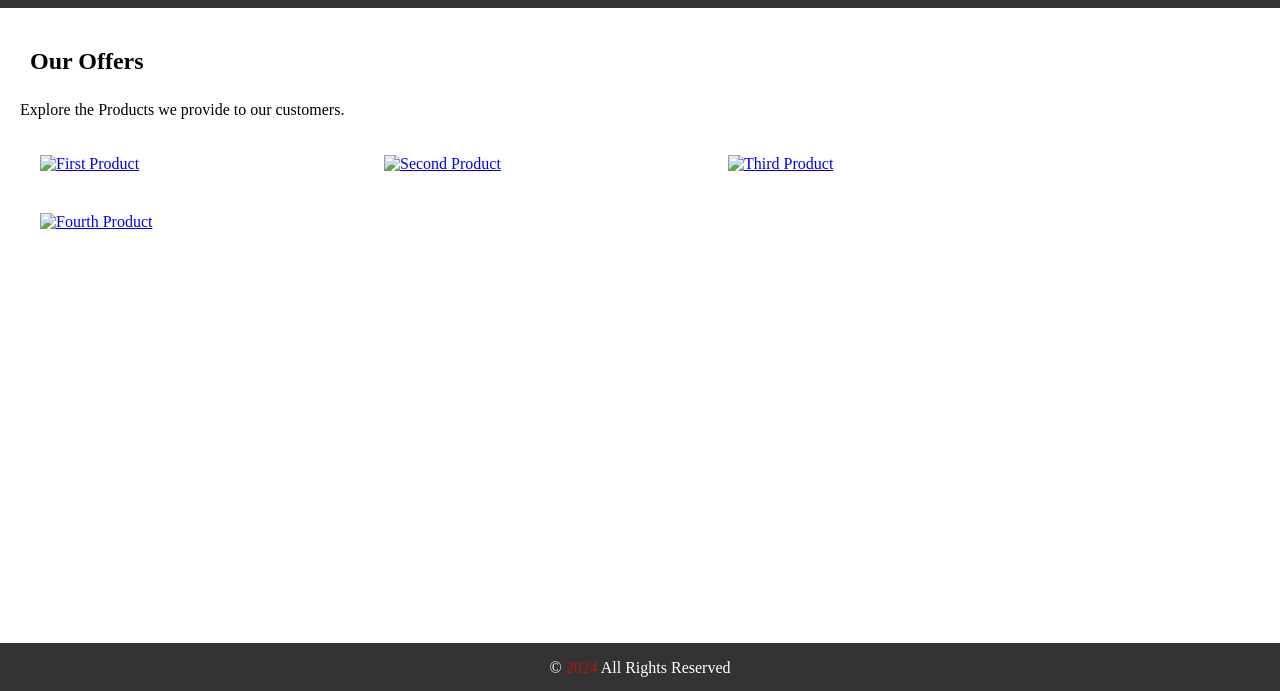
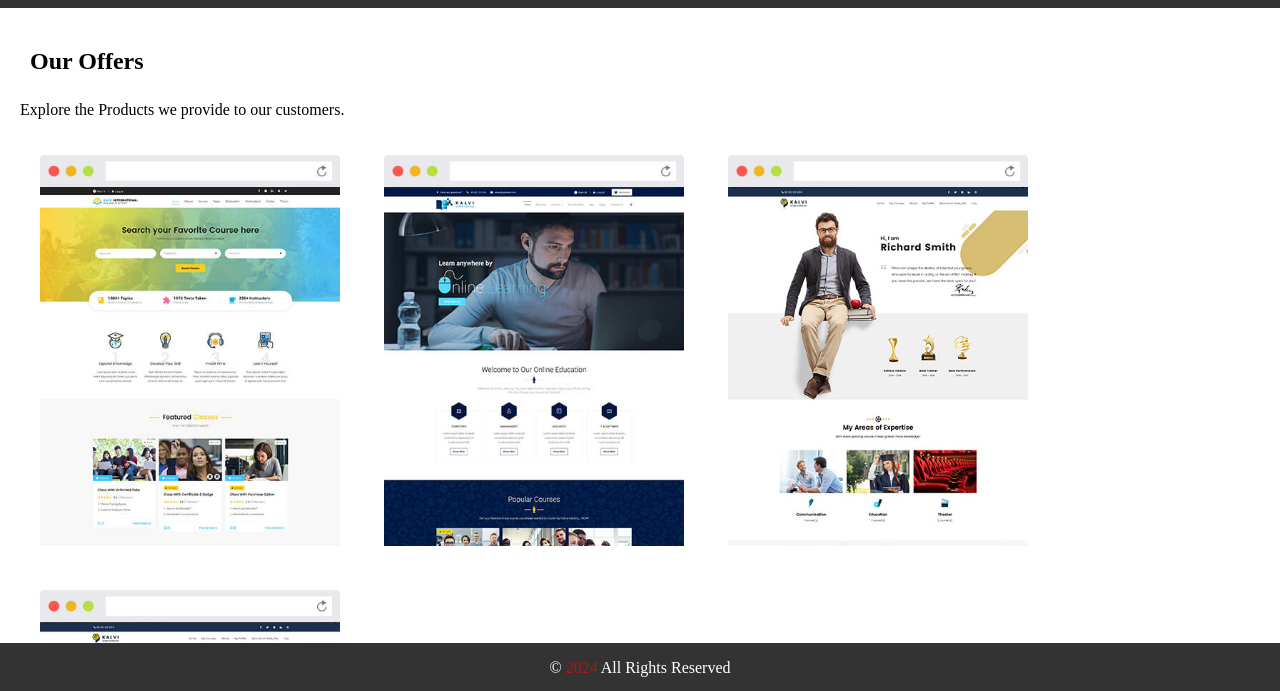
Before and after one commit to ENGMFA/HTML, a plain HTML site: page products.html in a window 1280 px wide. Shown: the part 107-798 px from the top of the page. Drawn offline with Linux system fonts and the light colour scheme; the site is published under a folder, as on GitHub Pages, so addresses that start at the root find nothing.

Commit message:
Update products.html

```diff
--- a/products.html
+++ b/products.html
@@ -25,7 +25,7 @@
             <h2>Our Offers</h2>
             <p>Explore the Products we provide to our customers.</p>
             <div class="product-container">
-                <a href="#"><img src="/img/home1.jpg" alt="First Product"></a>
+                <a href="#"><img src="HTML/img/home1.jpg" alt="First Product"></a>
                 <div class="overlay-content">
                     <h4>First Product</h4>
                     <p>Product Description</p>
@@ -33,7 +33,7 @@
             </div>
 
             <div class="product-container">
-                <a href="#"><img src="/img/home2.jpg" alt="Second Product"></a>
+                <a href="#"><img src="HTML/img/home2.jpg" alt="Second Product"></a>
                 <div class="overlay-content">
                     <h4>Second Product</h4>
                     <p>Product Description</p>
@@ -41,7 +41,7 @@
             </div>
 
             <div class="product-container">
-                <a href="#"><img src="/img/home3.jpg" alt="Third Product"></a>
+                <a href="#"><img src="HTML/img/home3.jpg" alt="Third Product"></a>
                 <div class="overlay-content">
                     <h4>Third Product</h4>
                     <p>Product Description</p>
@@ -49,7 +49,7 @@
             </div>
 
             <div class="product-container">
-                <a href="#"><img src="/img/home3.jpg" alt="Fourth Product"></a>
+                <a href="#"><img src="HTML/img/home3.jpg" alt="Fourth Product"></a>
                 <div class="overlay-content">
                     <h4>Fourth Product</h4>
                     <p>Product Description</p>
```
